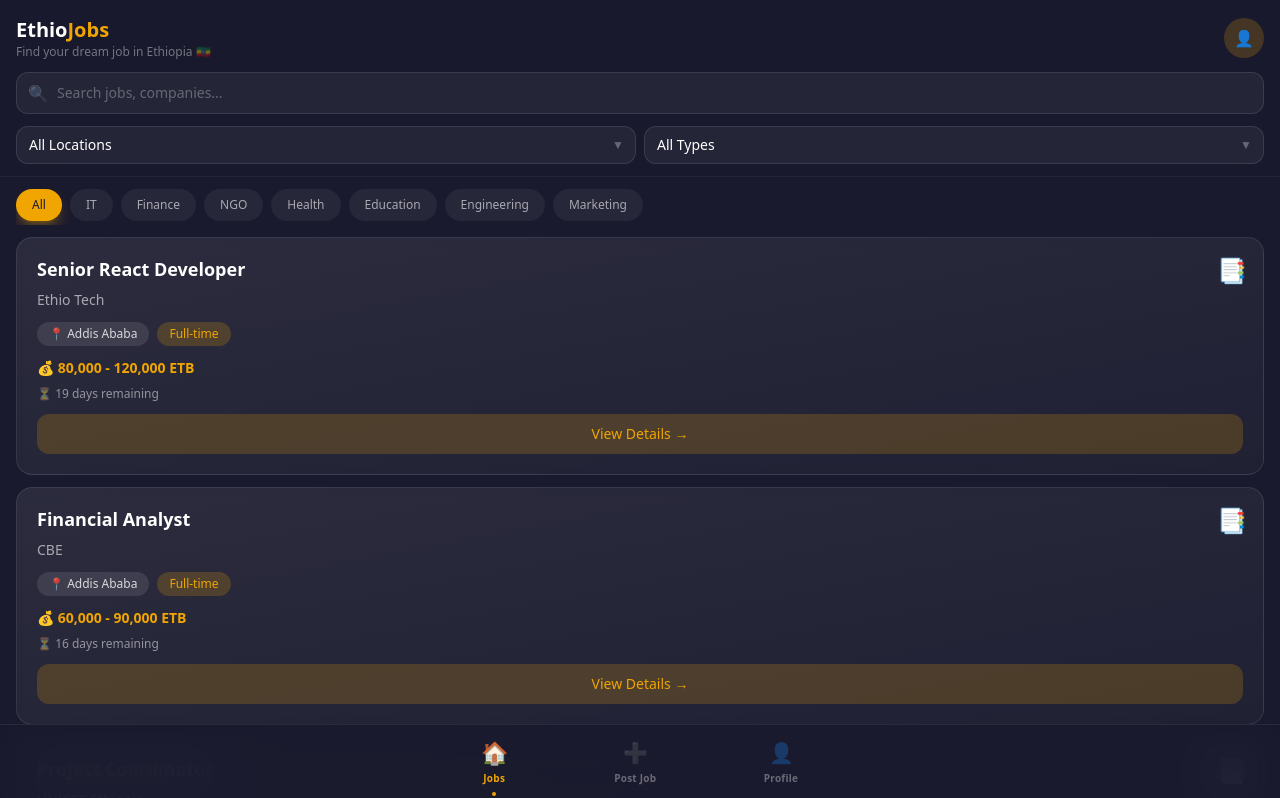
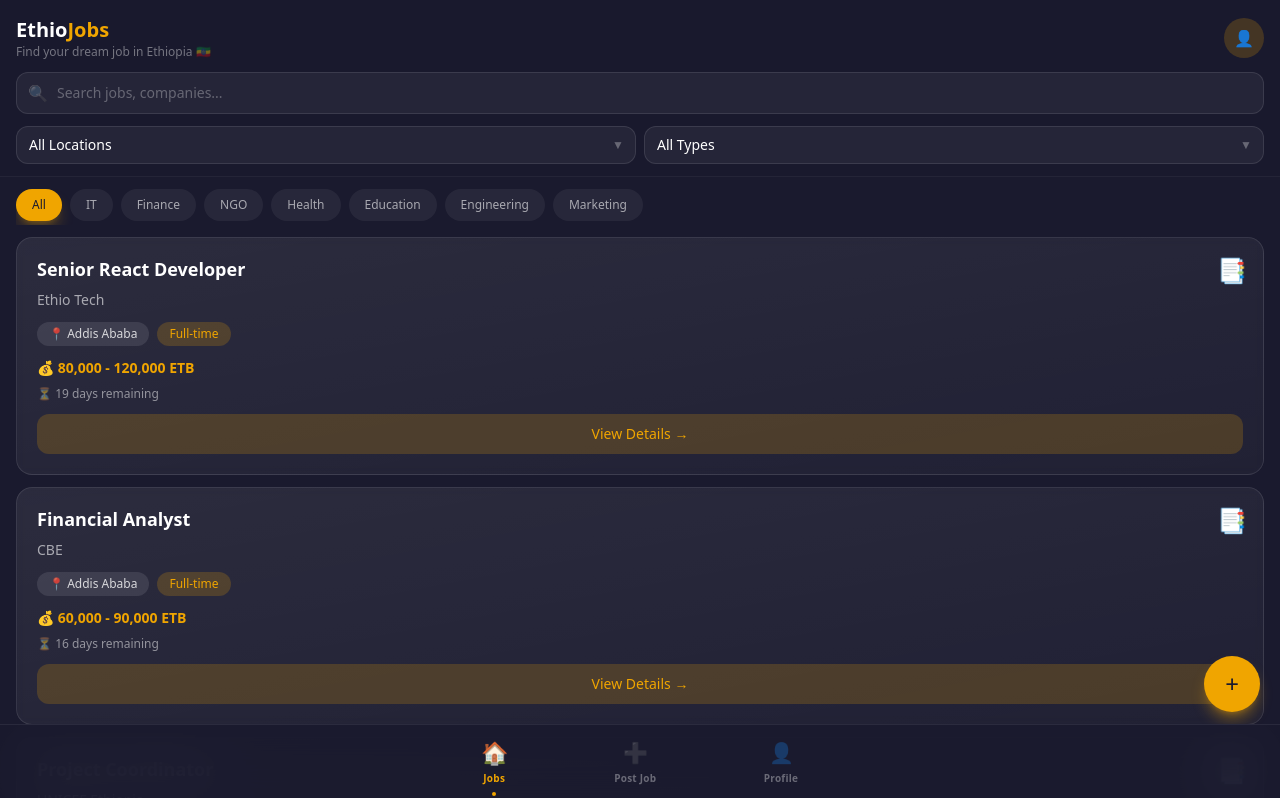
Before and after one commit to yohannes-Ayenew/-Ethio-Job-Search-, a React (Vite) app in the folder frontend/: page / in a window 1280 px wide. Shown: the top 798 px of the page. Built offline with nearby package versions, Linux system fonts and the light colour scheme; no server answers; what @twa-dev/sdk would draw is missing.

Commit message:
feat: implement Profile, Home, and PostJob pages with Telegram WebApp integration

```diff
--- a/frontend/src/pages/Home.jsx
+++ b/frontend/src/pages/Home.jsx
@@ -197,6 +197,15 @@ export default function Home() {
           </button>
         </div>
       )}
+
+      {/* Floating Action Button for Posting Jobs */}
+      <button
+        onClick={() => navigate('/post-job')}
+        className="fixed bottom-[88px] right-5 w-14 h-14 bg-accent text-background rounded-full shadow-lg shadow-accent/40 flex items-center justify-center text-2xl hover:scale-105 active:scale-95 transition-all z-30"
+        aria-label="Post a Job"
+      >
+        +
+      </button>
     </div>
   )
 }
```
